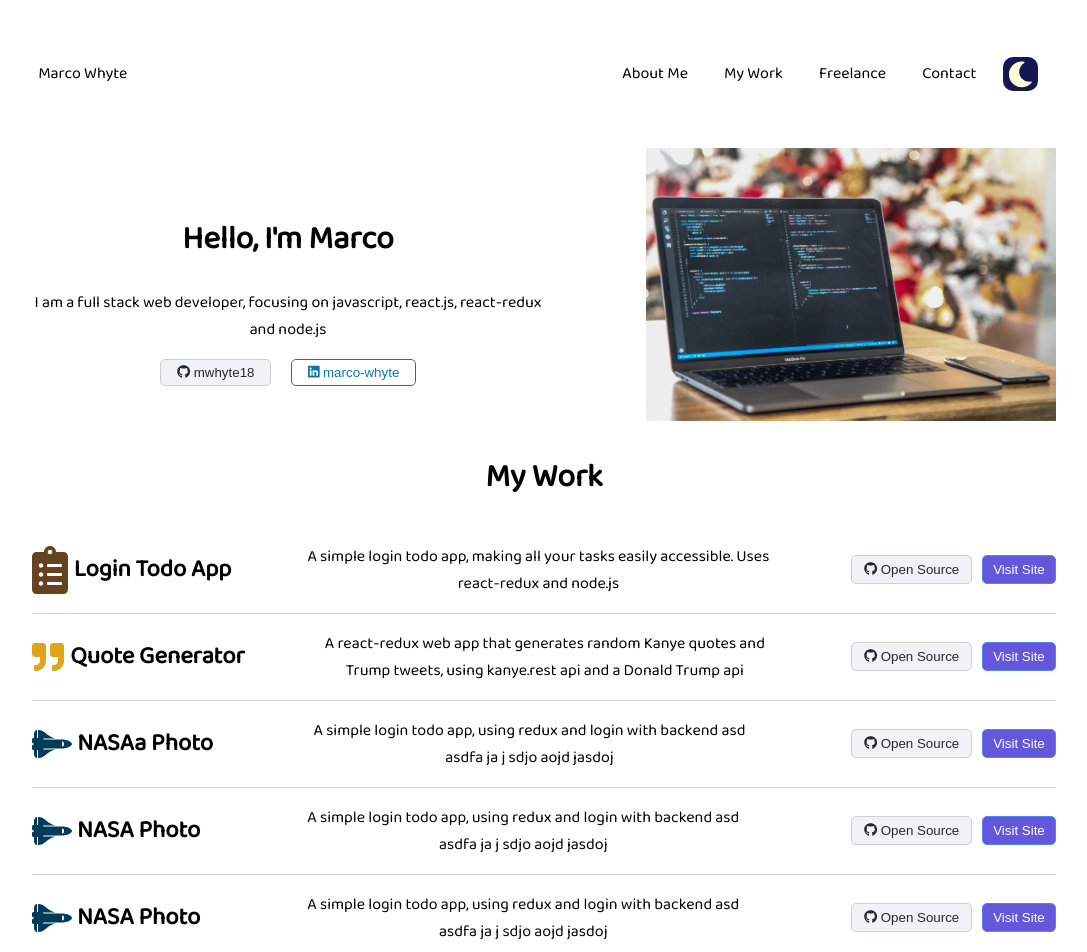
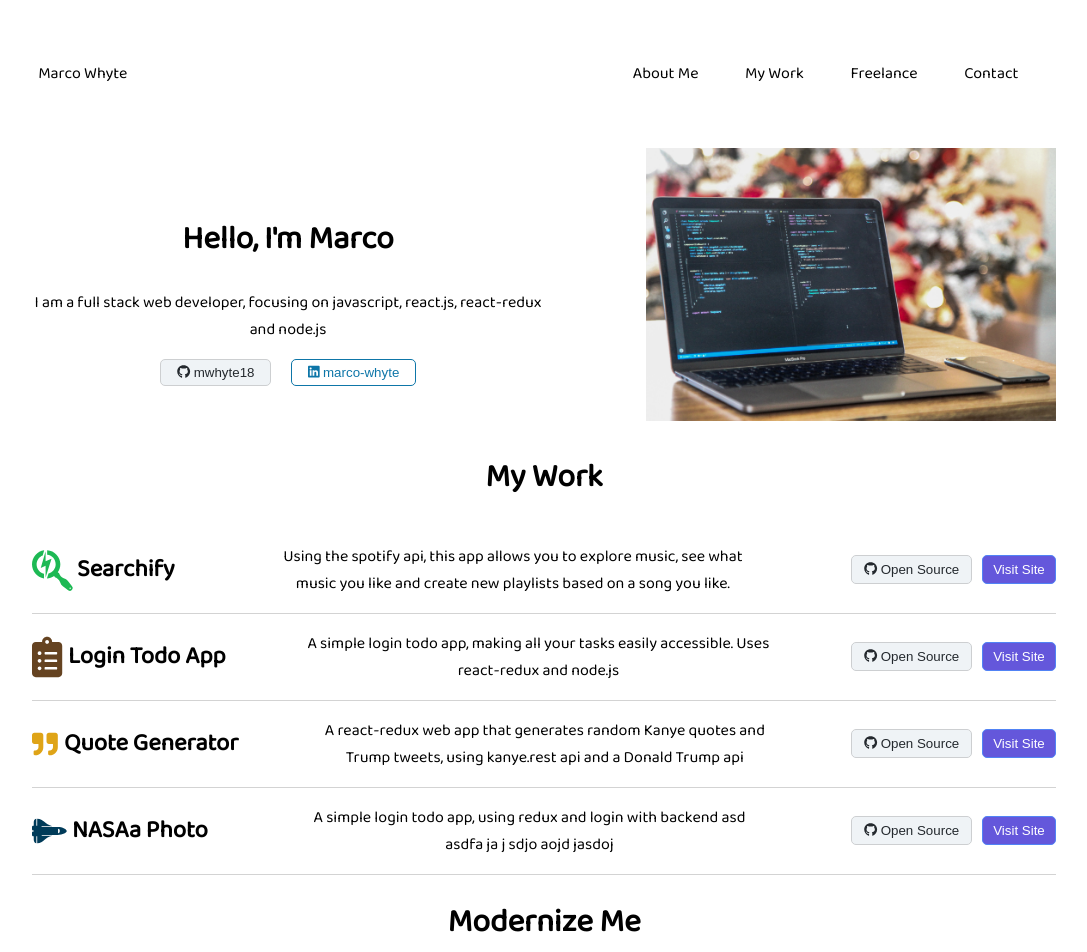
Before and after one commit to mwhyte18/portfolioWebsite, a React (Create React App) app: page / in a window 1280 px wide. Shown: the top 952 px of the page, without its empty margins (96-1183 px from the left). Built offline with nearby package versions, Linux system fonts and the light colour scheme.

Commit message:
shrink nav, with bug

```diff
--- a/src/App.scss
+++ b/src/App.scss
@@ -5,24 +5,32 @@
   justify-content: space-evenly;
   font-family: "Baloo Da 2", cursive;
 }
+*,
+*:before,
+*:after {
+  -webkit-box-sizing: border-box;
+  -moz-box-sizing: border-box;
+  box-sizing: border-box;
+}
 .center {
   width: 60%;
 }
 
 .nav {
+  background-color: white;
   display: flex;
   justify-content: space-between;
   padding: 5% 0;
   white-space: nowrap;
   overflow: hidden;
   text-overflow: ellipsis;
-  .changeMode {
-    color: #fefcd7;
-    background-color: #141852;
-    padding: 1%;
-    border-radius: 10px;
-    font-size: 1.6rem;
-  }
+  position: -webkit-sticky;
+  position: sticky;
+  top: 0;
+  transition: padding 0.3s;
+}
+.nav.smaller {
+  padding: 1% 0;
 }
 .navlinks {
   width: 45%;
@@ -252,6 +260,10 @@ textarea {
     color: #654321;
     padding-right: 3%;
   }
+  .searchify {
+    color: #1db954;
+    padding-right: 3%;
+  }
 
   .faLaptopCode {
     color: #dfa417;
@@ -262,6 +274,7 @@ textarea {
     padding-right: 3%;
   }
   .visitSite {
+    text-decoration: none;
     color: white;
     background-color: #6457db;
     border: none;
@@ -397,6 +410,9 @@ textarea {
   .clipboard {
     font-size: 25px;
   }
+  .searchify {
+    font-size: 25px;
+  }
   .faLaptopCode {
     font-size: 20px;
   }
--- a/src/components/Navbar.js
+++ b/src/components/Navbar.js
@@ -1,11 +1,24 @@
-import React from "react";
-import { faMoon } from "@fortawesome/free-solid-svg-icons";
-import { FontAwesomeIcon } from "@fortawesome/react-fontawesome";
-import { faSun } from "@fortawesome/free-solid-svg-icons";
+import React, { useEffect } from "react";
 
 const Navbar = () => {
+  useEffect(() => {
+    window.addEventListener("scroll", resizeNavOnScroll);
+  });
+
+  function resizeNavOnScroll() {
+    const distanceY = window.pageYOffset || document.documentElement.scrollTop,
+      shrinkOn = 60,
+      navbarEl = document.getElementById("js-navbar");
+
+    if (distanceY >= shrinkOn) {
+      navbarEl.classList.add("smaller");
+    } else if (distanceY < shrinkOn) {
+      navbarEl.classList.remove("smaller");
+    }
+  }
+
   return (
-    <div className="nav">
+    <div className="nav" id="js-navbar">
       <div className="name">
         <a href="/">Marco Whyte</a>
       </div>
@@ -16,11 +29,6 @@ const Navbar = () => {
         <a className="contactlink" href="/contact">
           Contact
         </a>
-        <FontAwesomeIcon
-          onClick={() => window.open("https://modernizeme.com/", "_blank")}
-          className="changeMode"
-          icon={faMoon}
-        />
       </div>
     </div>
   );
--- a/src/components/Work.js
+++ b/src/components/Work.js
@@ -5,6 +5,7 @@ import { faClipboardList } from "@fortawesome/free-solid-svg-icons";
 import { faLaptopCode } from "@fortawesome/free-solid-svg-icons";
 import { faSpaceShuttle } from "@fortawesome/free-solid-svg-icons";
 import { faQuoteRight } from "@fortawesome/free-solid-svg-icons";
+import { faSearchengin } from "@fortawesome/free-brands-svg-icons";
 
 const Work = () => {
   return (
@@ -12,7 +13,38 @@ const Work = () => {
       <h1>My Work</h1>
       <div className="task">
         <div
-          onClick={() => window.open("http://www.google.com", "_blank")}
+          onClick={() => window.open("https://www.searchify.club", "_blank")}
+          className="nameAndIcon"
+        >
+          <FontAwesomeIcon
+            className="searchify"
+            icon={faSearchengin}
+            size="3x"
+          />
+
+          <h2>Searchify</h2>
+        </div>
+        <p>
+          Using the spotify api, this app allows you to explore music, see what
+          music you like and create new playlists based on a song you like.
+        </p>
+        <div className="icons">
+          <button className="github">
+            <FontAwesomeIcon icon={faGithub} />
+            {"  "}
+            Open Source
+          </button>
+          <button
+            className="visitSite"
+            onClick={() => window.open("https://www.searchify.club", "_blank")}
+          >
+            Visit Site
+          </button>
+        </div>
+      </div>
+      <div className="task">
+        <div
+          onClick={() => window.open("https://www.searchify.club", "_blank")}
           className="nameAndIcon"
         >
           <FontAwesomeIcon
@@ -33,7 +65,12 @@ const Work = () => {
             {"  "}
             Open Source
           </button>
-          <button className="visitSite">Visit Site</button>
+          <button
+            className="visitSite"
+            onClick={() => window.open("https://www.searchify.club", "_blank")}
+          >
+            Visit Site
+          </button>
         </div>
       </div>
       <div className="task">
@@ -88,58 +125,6 @@ const Work = () => {
           <button className="visitSite">Visit Site</button>
         </div>
       </div>
-      <div className="task">
-        <div
-          onClick={() => window.open("http://www.google.com", "_blank")}
-          className="nameAndIcon"
-        >
-          <FontAwesomeIcon
-            className="faSpaceShuttle"
-            icon={faSpaceShuttle}
-            size="2x"
-          />
-
-          <h2>NASA Photo</h2>
-        </div>
-        <p>
-          A simple login todo app, using redux and login with backend asd asdfa
-          ja j sdjo aojd jasdoj
-        </p>
-        <div className="icons">
-          <button className="github">
-            <FontAwesomeIcon icon={faGithub} />
-            {"  "}
-            Open Source
-          </button>
-          <button className="visitSite">Visit Site</button>
-        </div>
-      </div>
-      <div className="task">
-        <div
-          onClick={() => window.open("http://www.google.com", "_blank")}
-          className="nameAndIcon"
-        >
-          <FontAwesomeIcon
-            className="faSpaceShuttle"
-            icon={faSpaceShuttle}
-            size="2x"
-          />
-
-          <h2>NASA Photo</h2>
-        </div>
-        <p>
-          A simple login todo app, using redux and login with backend asd asdfa
-          ja j sdjo aojd jasdoj
-        </p>
-        <div className="icons">
-          <button className="github">
-            <FontAwesomeIcon icon={faGithub} />
-            {"  "}
-            Open Source
-          </button>
-          <button className="visitSite">Visit Site</button>
-        </div>
-      </div>
     </div>
   );
 };
```
Also changed, not shown: hooks/useDarkMode.js (deleted, +0 -16 lines), hooks/useLocalStorage.js (deleted, +0 -14 lines).
